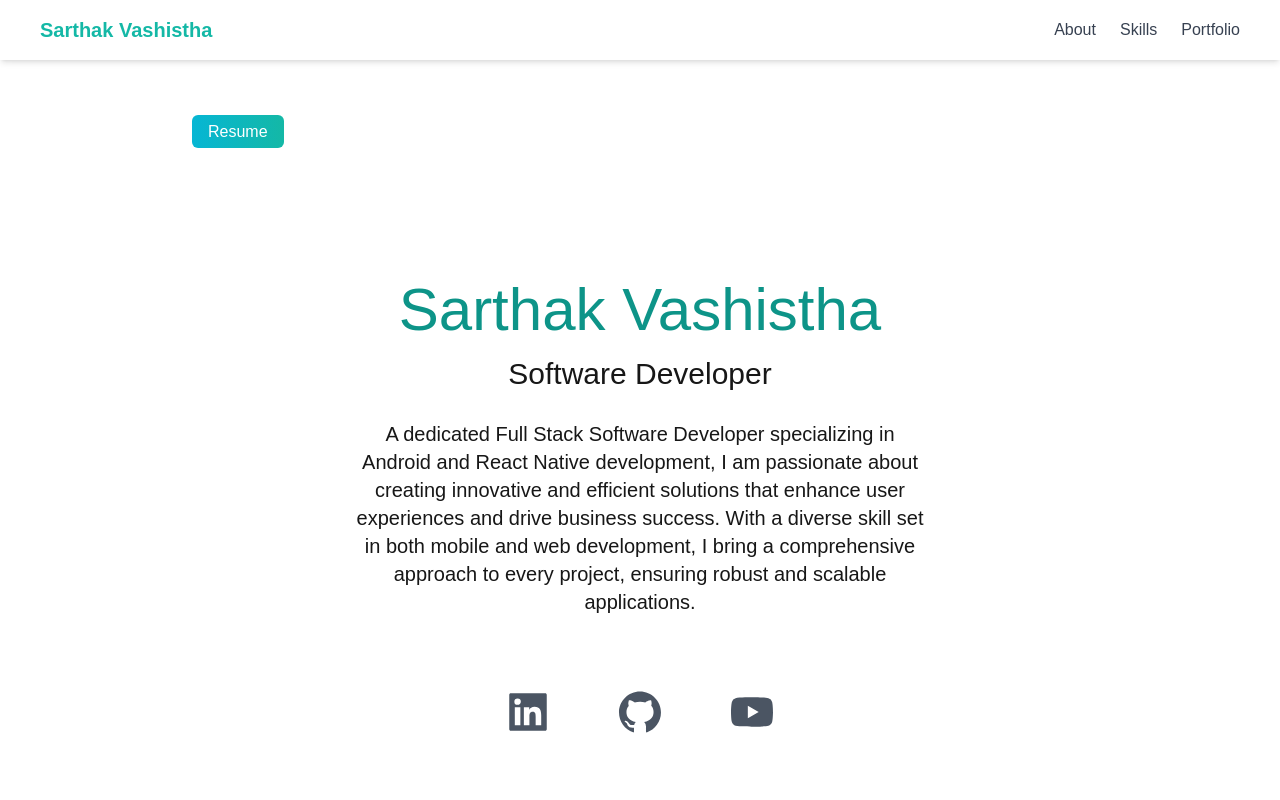
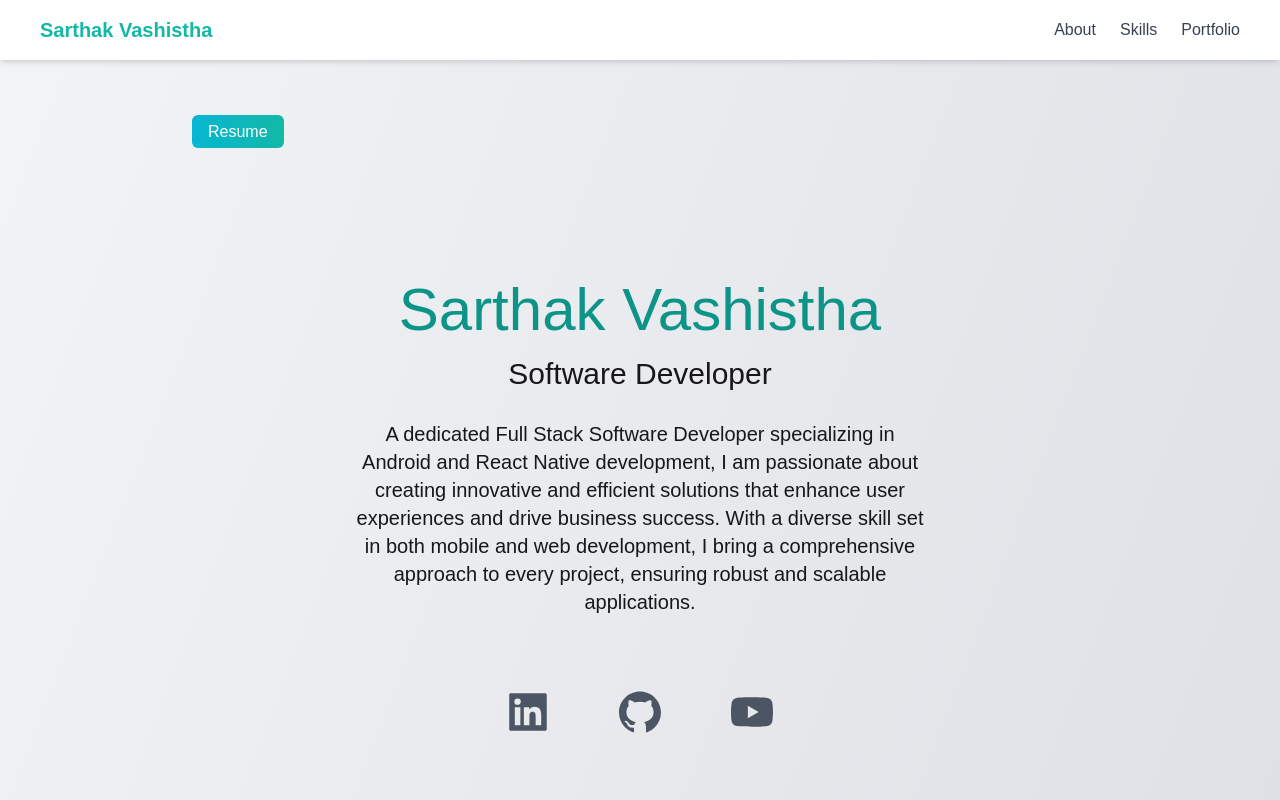
Before and after one commit to Insitium/sarthak-portfolio, a Next.js app: page / in a window 1280 px wide. Shown: the top 800 px of the page. Built offline with nearby package versions, Linux system fonts and the light colour scheme.

Commit message:
color of background

```diff
--- a/src/app/page.js
+++ b/src/app/page.js
@@ -31,7 +31,8 @@ export default function Home() {
         </nav>
       </header>
 
-      <main className="bg-white px-10 md:px-20 lg:px-40 dark:bg-gray-900 pt-20">
+      <main className="bg-gradient-to-br from-gray-100 to-gray-300 dark:from-gray-900 dark:to-gray-800 px-10 md:px-20 lg:px-40 pt-20">
+
         <section className="min-h-screen">
           <nav className= "py-10 mb-12 flex justify-between dark:bg-white">
           {/* <h1 className='text-xl  font-burtons '>Developed by Sarthak Vashistha with ♥️ </h1> */}
@@ -44,7 +45,7 @@ export default function Home() {
               href = "https://drive.google.com/file/d/1xD1Lgkzj84BWdTKrw3GZcrIQYOVQrdVv/view?usp=sharing">Resume</a></li>
           </ul>
           </nav>
-          <div className='text-center p-10'>
+          <div className='text-center p-10 '>
             <h2 className='text-5xl py-2 text-teal-600 dark:text-teal-400font-medium md:text-6xl'> Sarthak Vashistha</h2>
             <h3 className='text-2xl py-2 md:text-3xl'> Software Developer</h3>
             <p className=' text-md py-5 leading-8 text-grey-800 md:text-xl max-w-xl mx-auto'>A dedicated Full Stack Software Developer specializing in Android and React Native development, I am passionate about creating innovative and efficient solutions that enhance user experiences and drive business success. With a diverse skill set in both mobile and web development, I bring a comprehensive approach to every project, ensuring robust and scalable applications.
```
